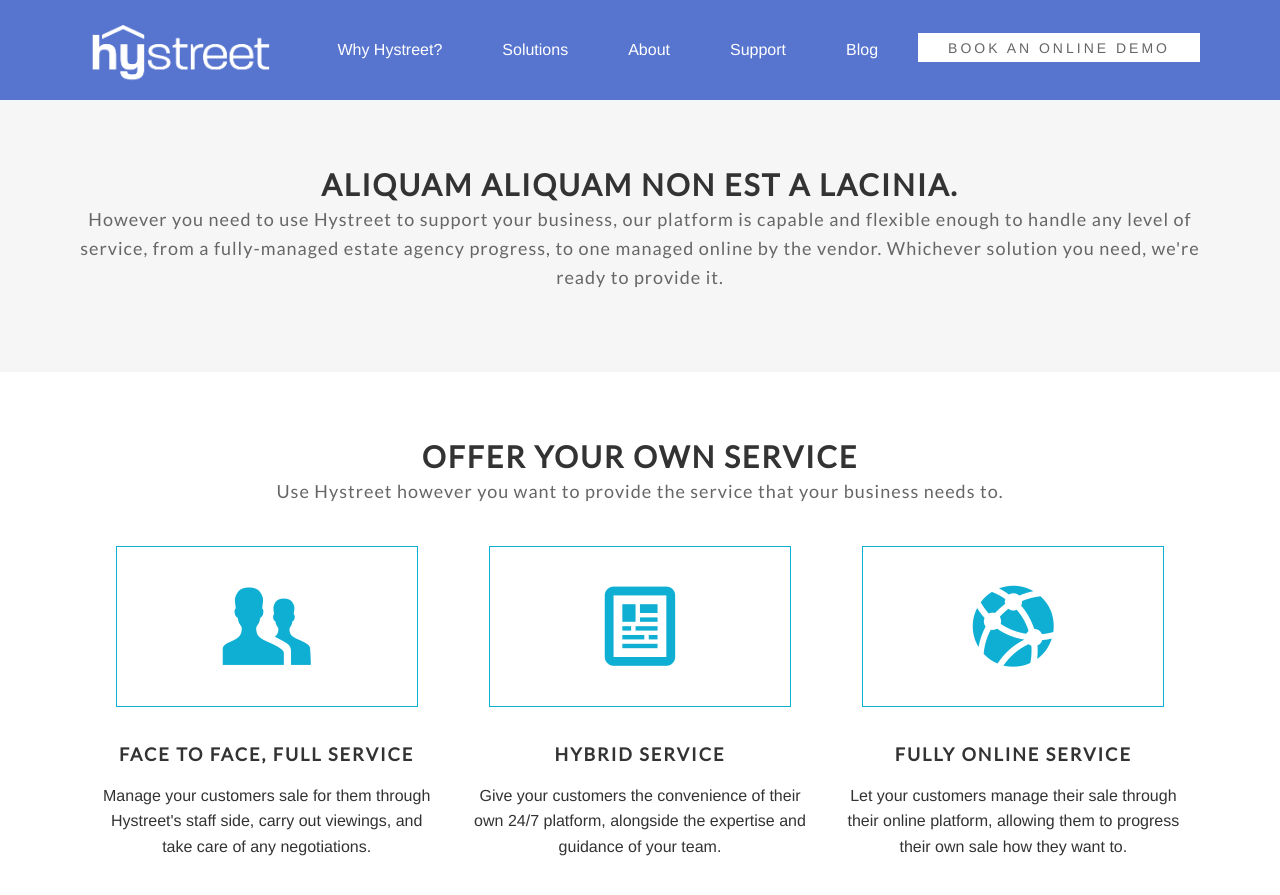
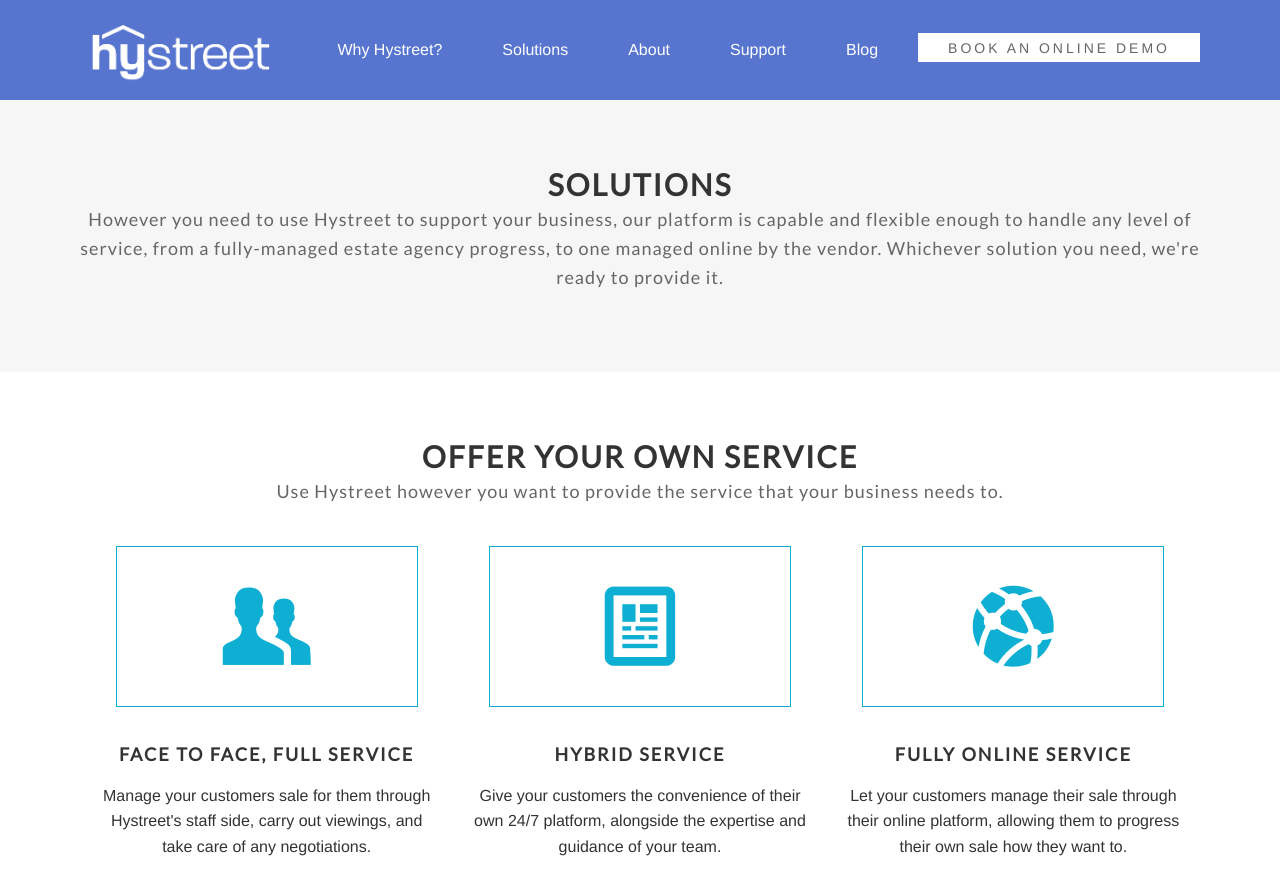
Before and after one commit to hystreet/hystreet.github.io, a Jekyll site: the page built from solutions/index.html, in a window 1280 px wide and 900 px high. Shown: the top 895 px of the window. Built offline with Jekyll 4.4.1, drawn with Linux system fonts in a browser that asks for light colours; some web fonts are replaced.

Commit message:
Solutions

```diff
--- a/solutions/index.html
+++ b/solutions/index.html
@@ -8,7 +8,7 @@
 <div class='full'>
   <div class='row'>
     <div class='special-title centered-text'>
-      <h2>Aliquam aliquam non est a lacinia.</h2>
+      <h2>Solutions</h2>
       <p>
         However you need to use Hystreet to support your business, our platform is capable and flexible enough to handle any level of service, from a fully-managed estate agency progress, to one managed online by the vendor. Whichever solution you need, we're ready to provide it.
       </p>
```
